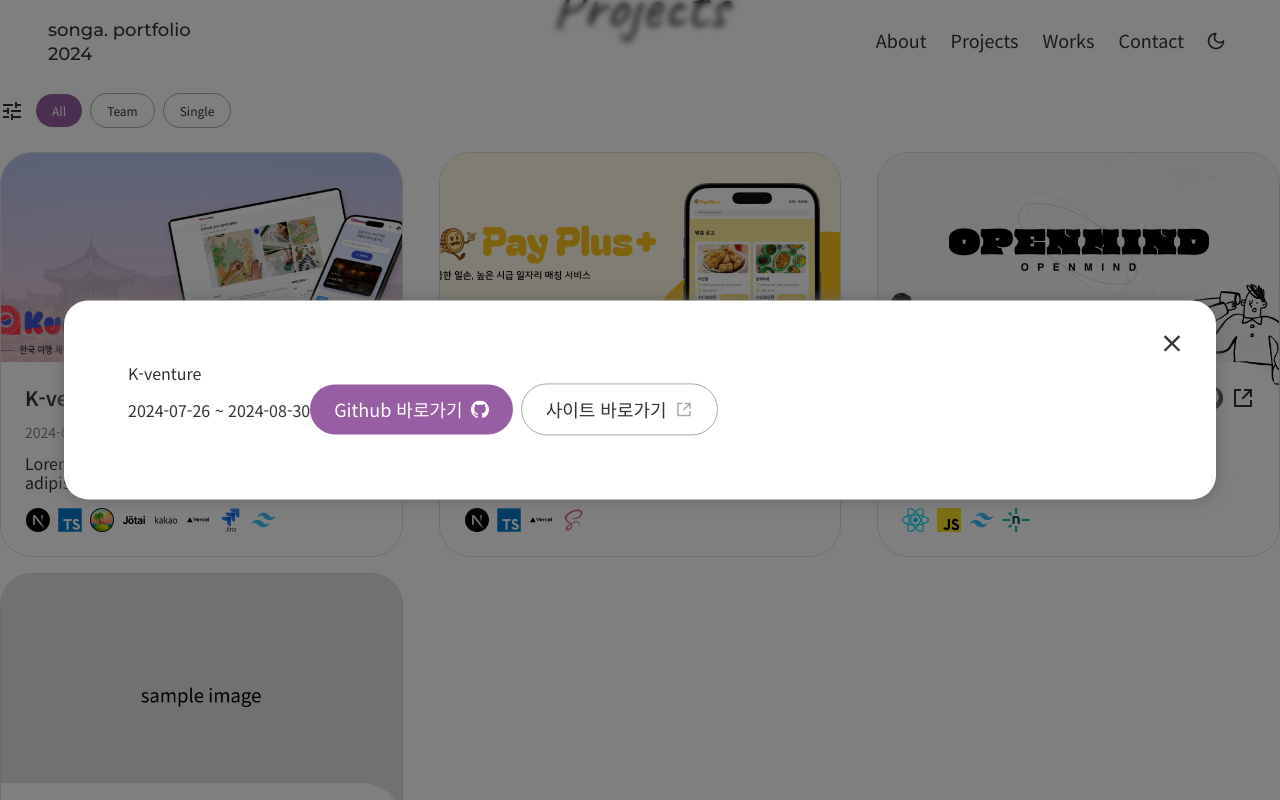
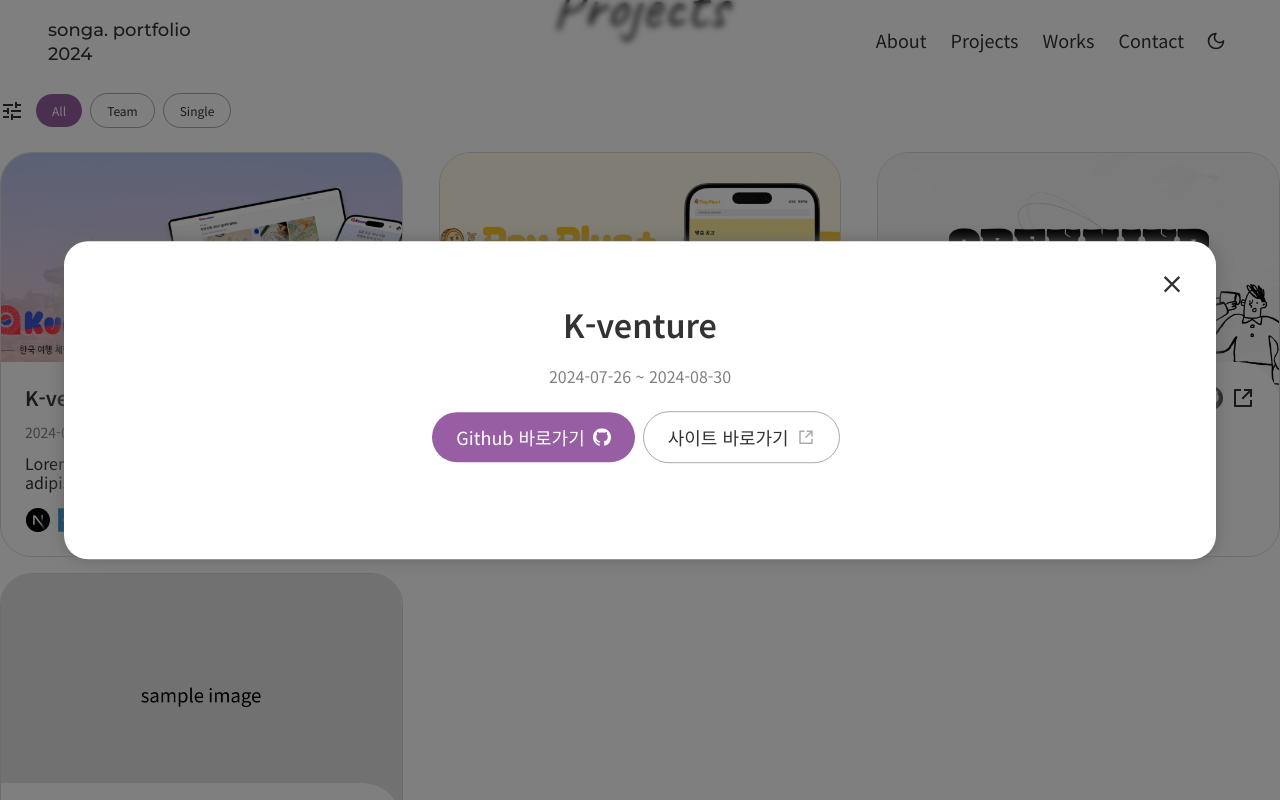
Before and after one commit to soma0078/portfolio, a React (Vite) app: page / in a window 1280 px wide. Both pictures are taken after a click on the link 301 px from the left and 2768 px from the top of the page. Shown: the part 2368-3168 px from the top of the page. Built offline with nearby package versions, Linux system fonts and the light colour scheme.

Commit message:
style: 프로젝트 팝업 내 제목, 날짜, 버튼 가운데 정렬

```diff
--- a/src/components/DetailProjectContent.tsx
+++ b/src/components/DetailProjectContent.tsx
@@ -2,16 +2,39 @@
 import Button from "./ui/Button";
 import { ProjectCardProps } from "./ui/ProjectCard";
 import { RiShareBoxLine } from "react-icons/ri";
+import styled from "styled-components";
+import { flexStyle } from "../styles/commonStyles";
+
+const ProjectTopBar = styled.div`
+  text-align: center;
+
+  .date {
+    display: block;
+    margin: 24px 0;
+    color: #818181;
+  }
+`;
+
+const ProjectContainer = styled.div`
+  ${flexStyle}
+
+  margin-top: 32px;
+`;
 
 function DetailPopupContent({ project }: ProjectCardProps) {
   return (
     <>
-      <h5>{project.title}</h5>
-      <span>{project.date}</span>
-      <Button primary buttonText="Github 바로가기" icon={BsGithub} />
-      <Button outline buttonText="사이트 바로가기" icon={RiShareBoxLine} />
-      {/* TODO: 썸네일 갤러리 추가 */}
-      {/* TODO: 프로젝트 상세 정보 추가 */}
+      <ProjectTopBar>
+        <h5 className="popup-project-title">{project.title}</h5>
+        <span className="date">{project.date}</span>
+        <Button primary buttonText="Github 바로가기" icon={BsGithub} />
+        <Button outline buttonText="사이트 바로가기" icon={RiShareBoxLine} />
+      </ProjectTopBar>
+      <ProjectContainer>
+        {/* TODO: 썸네일 갤러리 추가 */}
+
+        {/* TODO: 프로젝트 상세 정보 추가 */}
+      </ProjectContainer>
     </>
   );
 }
--- a/src/styles/GlobalStyle.ts
+++ b/src/styles/GlobalStyle.ts
@@ -33,6 +33,12 @@
 		background-color: inherit;
 		transition: 0.3s ease;
 	}
+
+	.popup-project-title {
+		font-size: 2rem;
+		font-weight: 600;
+		margin-bottom: 16px;
+	}
 `;
 
 export default GlobalStyle;
```
